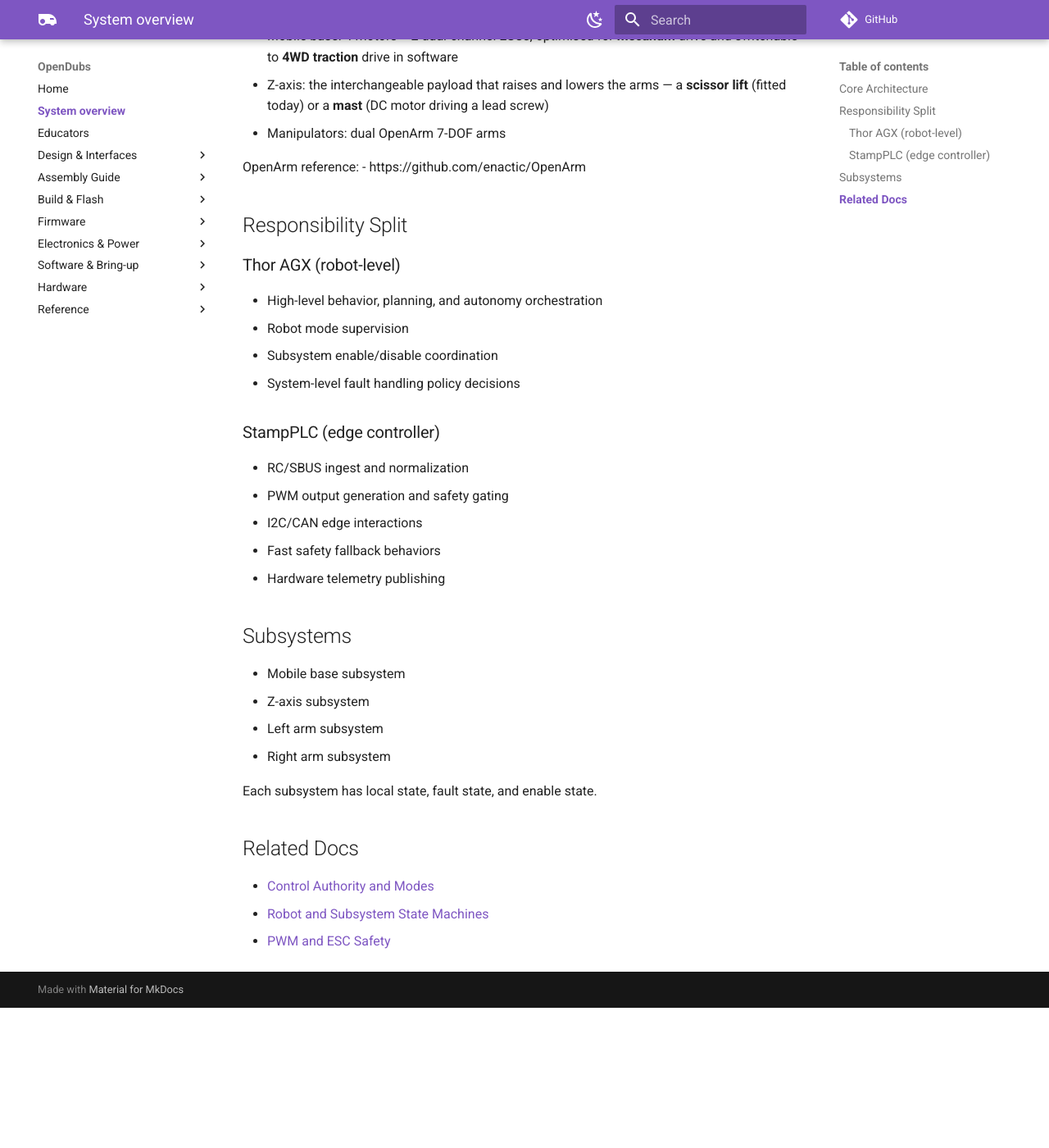
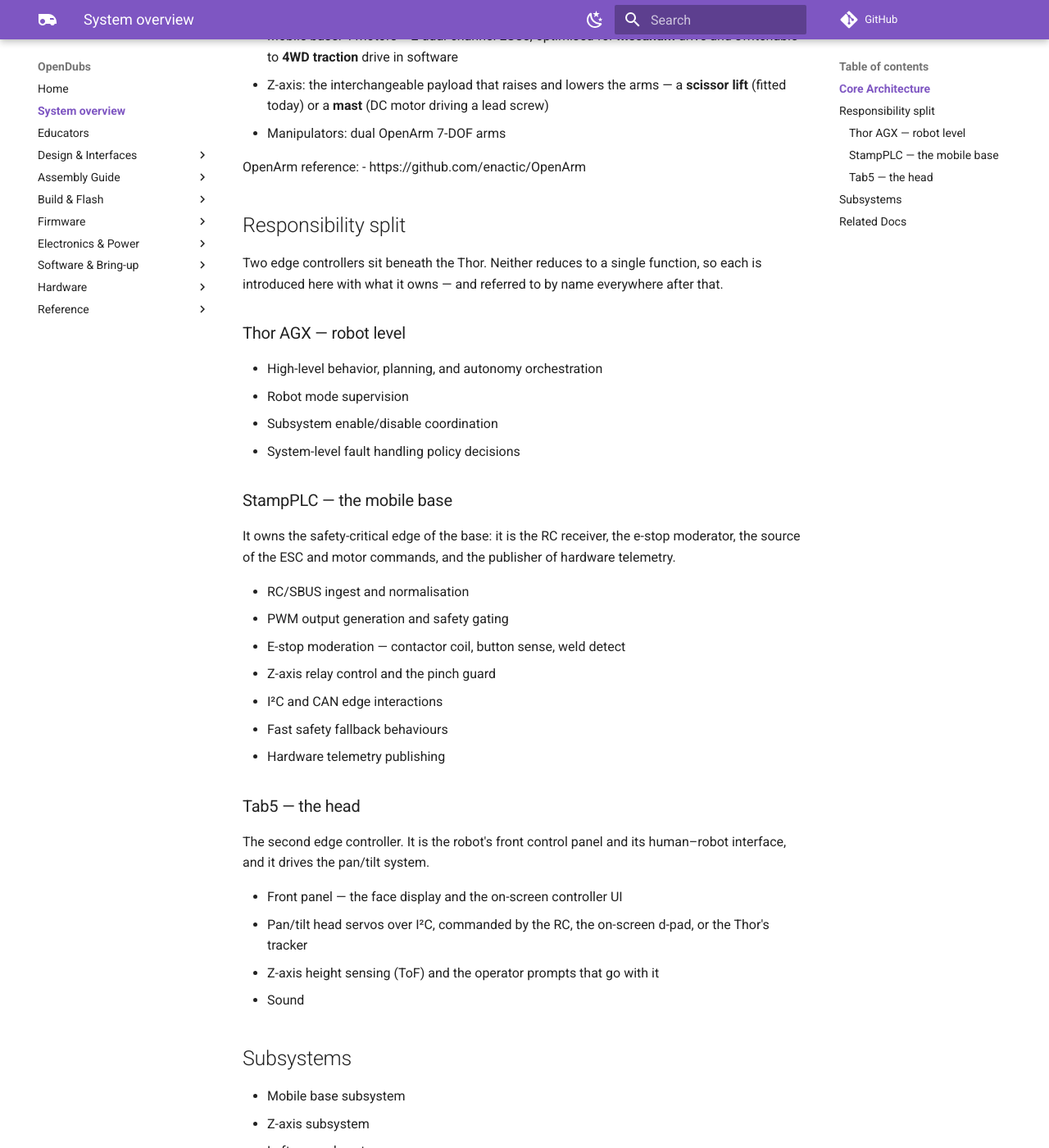
Before and after one commit to UW-Allen-School-Robotics/opendubs, an MkDocs documentation site: the page built from docs/system-overview.md, in a window 1280 px wide and 1400 px high, scrolled down 1044 px. Shown: the whole window at 82% size. Built offline with MkDocs 1.6.1 and Material for MkDocs 9.7.7, drawn with Linux system fonts in a browser that asks for light colours; comment, search, counter and statistics services are not loaded; before the commit the page ends 2273 px from its top, so only the background shows below that; some of the changed text lies outside the part shown.

Commit message:
docs: introduce each edge controller once, then call it by name
Neither controller reduces to a single role, so a repeated role label carries no
information. The StampPLC is an edge controller *and* the RC receiver, the e-stop
moderator and the source of every ESC command. The Tab5 is an edge controller
*and* the front control panel, the human–robot interface and the pan/tilt
controller. The pattern is therefore: introduce the device once with what it
actually does, then use its name.

**The Tab5 was missing from `system-overview.md` entirely** — the Responsibility
split listed only the Thor and the StampPLC, so the board that owns the face, the
head servos, the lift's ToF and the sound had no entry in the overview. It has
one now, alongside a StampPLC section that names its e-stop and Z-axis
responsibilities instead of stopping at "I2C/CAN edge interactions".

**`command-telemetry.md` called it "the front panel" five times** and never said
which device that was. It now introduces the Tab5 as a device and refers to it by
name; the diagram node reads "Tab5 — front panel" so the role survives where it
is genuinely a label.

**"base controller" is gone as a stand-in name** — 10 sites, including one that
had to go through `parts.csv` and `bom.py --inject`. Where it was a first
mention the introduction stays, using one consistent role phrase, "the mobile
base's edge controller". `docs/index.md` also stopped describing the Tab5 as "an
animated face", which undersells a board that drives the head.

`bom.py --check` OK; `mkdocs build --strict` clean.

Co-Authored-By: Claude Opus 5 <noreply@anthropic.com>

```diff
--- a/docs/flashing-stamplc.md
+++ b/docs/flashing-stamplc.md
@@ -1,6 +1,6 @@
 # Flash a StampPLC
 
-The **StampPLC** (M5Stack, ESP32-S3) is the robot's base controller — it reads the RC receiver over
+The **StampPLC** (M5Stack, ESP32-S3) is the mobile base's edge controller — it reads the RC receiver over
 SBUS, runs the mecanum drive mixer and safety arming, watches power/BMS/CAN, and streams telemetry to
 the Thor. This page flashes its firmware (`firmware/rc_serial_probe/`) onto a new board.
 
--- a/docs/stamplc-connections.md
+++ b/docs/stamplc-connections.md
@@ -1,6 +1,6 @@
 # StampPLC connections
 
-The **M5Stack StampPLC** is the base controller — it ingests RC, mixes the mecanum drive, runs the
+The **M5Stack StampPLC** is the mobile base's edge controller — it ingests RC, mixes the mecanum drive, runs the
 safety I/O (e-stop contactor + weld sense), and is the telemetry hub. This page is the wiring
 reference for **assembly and troubleshooting**: which bus lands on which port, and the canonical
 relay / isolated-input map. It is the source of truth the dashboard labels and the block diagrams
--- a/docs/system-overview.md
+++ b/docs/system-overview.md
@@ -17,8 +17,8 @@ converging on the StampPLC and Thor, and exposed to a payload through the standa
 - **Open in Figma:** [OpenDubs board — bus map](https://www.figma.com/board/LVbgJwMKO65TARF3m6v7I6/OpenDubs?node-id=21-995) — the live board also includes the **payload-connected** system bus map (the poster above shows the core version). Clicking the diagram loads the full interactive board.
 
 - Primary robot brain: **NVIDIA Thor AGX Dev Kit**
-- Mobile-base low-level controller: **StampPLC** — one of several low-level controllers on the
-  robot; each payload may bring its own
+- Edge controllers: **StampPLC** on the mobile base, **Tab5** on the head — introduced under
+  *Responsibility split* below. Each payload may bring its own as well
 - Mobile base: 4 motors + 2 dual-channel ESCs, optimised for **mecanum** drive and switchable to
   **4WD traction** drive in software
 - Z-axis: the interchangeable payload that raises and lowers the arms — a **scissor lift**
@@ -28,22 +28,40 @@ converging on the StampPLC and Thor, and exposed to a payload through the standa
 OpenArm reference:
 - https://github.com/enactic/OpenArm
 
-## Responsibility Split
+## Responsibility split
 
-### Thor AGX (robot-level)
+Two edge controllers sit beneath the Thor. Neither reduces to a single function, so each is
+introduced here with what it owns — and referred to by name everywhere after that.
+
+### Thor AGX — robot level
 
 - High-level behavior, planning, and autonomy orchestration
 - Robot mode supervision
 - Subsystem enable/disable coordination
 - System-level fault handling policy decisions
 
-### StampPLC (edge controller)
+### StampPLC — the mobile base
 
-- RC/SBUS ingest and normalization
+It owns the safety-critical edge of the base: it is the RC receiver, the e-stop moderator, the
+source of the ESC and motor commands, and the publisher of hardware telemetry.
+
+- RC/SBUS ingest and normalisation
 - PWM output generation and safety gating
-- I2C/CAN edge interactions
-- Fast safety fallback behaviors
+- E-stop moderation — contactor coil, button sense, weld detect
+- Z-axis relay control and the pinch guard
+- I²C and CAN edge interactions
+- Fast safety fallback behaviours
 - Hardware telemetry publishing
+
+### Tab5 — the head
+
+The second edge controller. It is the robot's front control panel and its human–robot
+interface, and it drives the pan/tilt system.
+
+- Front panel — the face display and the on-screen controller UI
+- Pan/tilt head servos over I²C, commanded by the RC, the on-screen d-pad, or the Thor's tracker
+- Z-axis height sensing (ToF) and the operator prompts that go with it
+- Sound
 
 ## Subsystems
 
--- a/docs/thor-setup.md
+++ b/docs/thor-setup.md
@@ -2,8 +2,8 @@
 
 The **NVIDIA Jetson AGX Thor** is the robot's autonomy brain — it runs ROS 2, perception, and the
 touchscreen dashboard. Set the Thor up **first**: it's the canonical host for flashing the StampPLC
-firmware and for running the whole software stack. The StampPLC (base controller — RC over SBUS,
-drive mixer, safety, power/BMS) talks to the Thor over USB or Ethernet; there is no separate flight
+firmware and for running the whole software stack. The StampPLC (the mobile base's edge controller — RC over
+SBUS, drive mixer, safety, power/BMS) talks to the Thor over USB or Ethernet; there is no separate flight
 controller.
 
 ## Baseline
```
Also changed, not shown: other parts of docs/thor-setup.md (+2 -2 lines), docs/index.md (+4 -3 lines), docs/interfaces/command-telemetry.md (+8 -7 lines), 2 other files.
